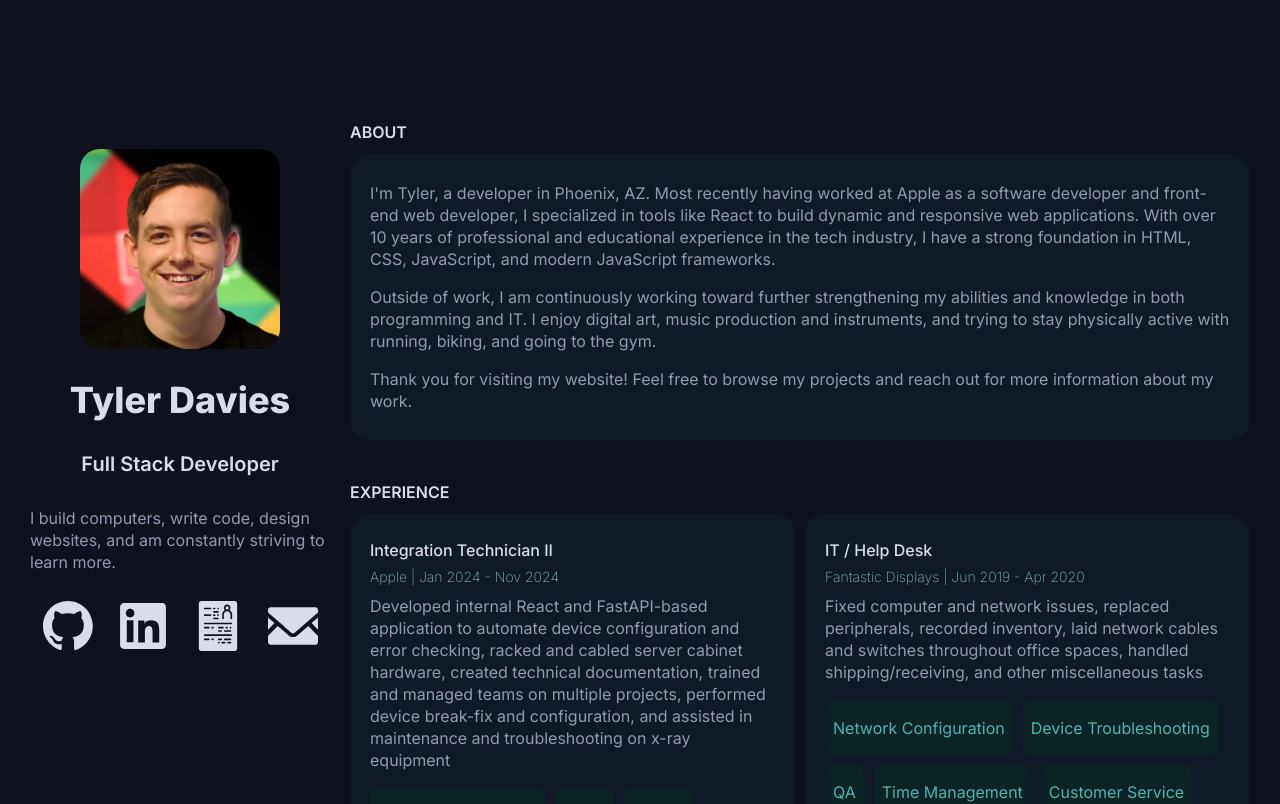
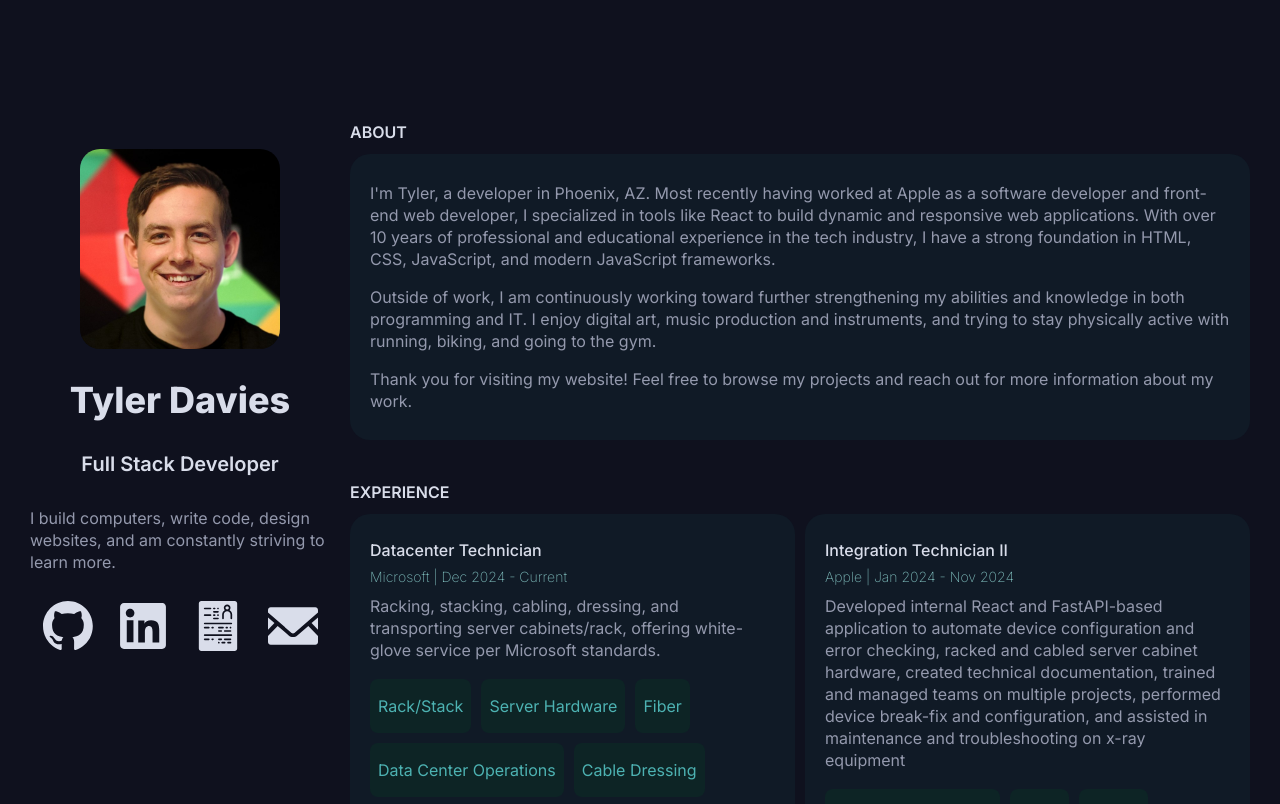
Before and after one commit to TylerSDavies/portfolio-website, a Next.js app: page / in a window 1280 px wide. Shown: the top 804 px of the page. Built offline with nearby package versions, Linux system fonts and the light colour scheme.

Commit message:
added Microsoft job tile

```diff
--- a/src/app/page.js
+++ b/src/app/page.js
@@ -103,6 +103,28 @@ export default function App() {
           </div>
           <div id="experience" className="section">
             <h3>Experience</h3>
+            <div id="microsoft" className="subsection">
+              <h4>Datacenter Technician</h4>
+              <h5>Microsoft | Dec 2024 - Current</h5>
+              <p>Racking, stacking, cabling, dressing, and transporting server cabinets/rack, offering white-glove service per Microsoft standards.</p>
+              <div className="skills-frame">
+                <div className="label">
+                  <p>Rack/Stack</p>
+                </div>
+                <div className="label">
+                  <p>Server Hardware</p>
+                </div>
+                <div className="label">
+                  <p>Fiber</p>
+                </div>
+                <div className="label">
+                  <p>Data Center Operations</p>
+                </div>
+                <div className="label">
+                  <p>Cable Dressing</p>
+                </div>
+              </div>
+            </div>
             <div id="apple" className="subsection">
               <h4>Integration Technician II</h4>
               <h5>Apple | Jan 2024 - Nov 2024</h5>
```
Also changed, not shown: 1 other file (tests, documents, lock files or other folders).
